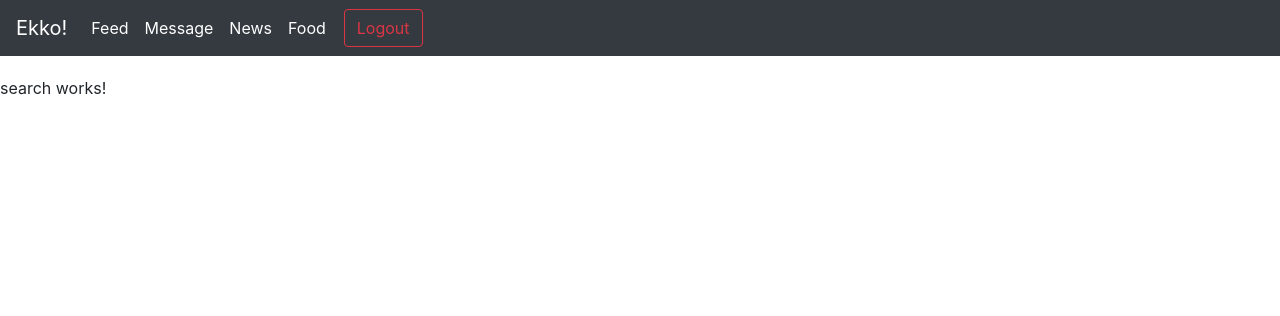
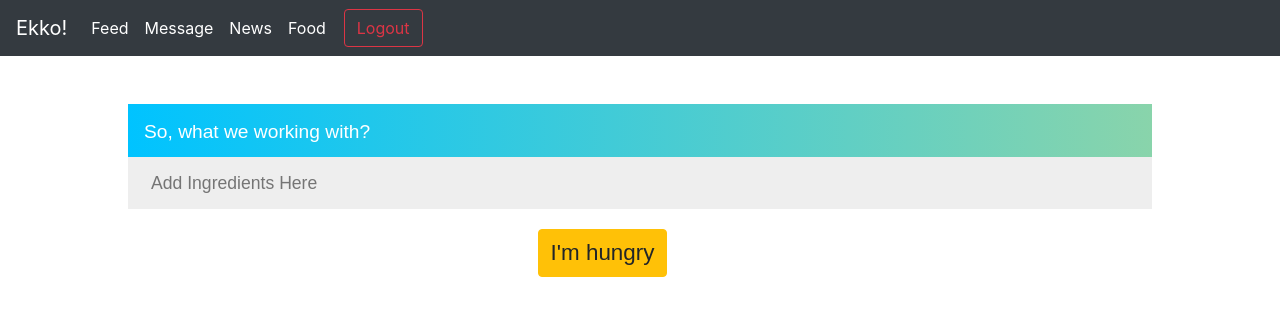
Before and after one commit to Jae-Hwang/project2Ekko, an Angular app in the folder ProjectEkkoUI/: page /food in a window 1280 px wide. Shown: the top 316 px of the page. Built offline with nearby package versions, Linux system fonts and the light colour scheme.

Commit message:
last commit

```diff
--- a/ProjectEkkoUI/src/app/food/search/search.component.css
+++ b/ProjectEkkoUI/src/app/food/search/search.component.css
@@ -0,0 +1,118 @@
+body{
+    font-family: 'PT Sans', sans-serif;
+    box-sizing: border-box;
+    opacity: 1;
+}
+
+#header{
+    background-color: white;
+    border-right: 1px solid white;
+    color: #02afe4;
+    font-size:25px;
+    opacity: .9;
+    font-family: 'Medula One', cursive;
+    z-index: 10;
+}
+#logo{
+    font-size:30px;
+    color:#02afe4;
+}
+.nav-item{
+    font-size:25px;
+    color:rgb(65, 64, 64);
+}
+
+#mainField{
+    position: relative;
+    width: 80%;
+    /* top: 90px; */
+    left: 10%;
+    /* margin-left: -200px; */
+}
+#footer{
+    height: 60px;
+    line-height: 60px;
+    width: 100%;
+    position: absolute;
+    bottom: 0px;
+    background-color: #00a8db;
+    opacity: .9;
+    text-align: center;
+}
+#submitButton{
+    font-family: 'Abel', sans-serif;
+    font-size:1.4rem;
+    font-weight: normal;
+    margin-top: 20px;
+    margin-left: 40%;
+
+}
+h1{
+    font-family: 'Abel', sans-serif;
+    font-size:1.2rem;
+    font-weight: normal;
+    background-image: linear-gradient(to right, #00c3ff, #89d4ab);
+    /* background-color: #89d4ab; */
+    height:53px;
+}
+li{
+    font-family: 'Abel', sans-serif;
+    background-color: #fff;
+    font-size:1.2rem;
+    height: 45px;
+    line-height: 45px;
+    color:#666
+}
+li:nth-child(2n){
+    background-color: #eee;
+}
+li:hover .trash {
+    width:45px;
+    opacity:1;
+}
+.main{
+    /* margin: auto auto; */
+    justify-content: center;
+    width:500px;
+}
+input{
+    font-family: 'Abel', sans-serif;
+    border: 3px solid rgba(0,0,0,0);
+    font-size:1.1rem;
+    background-color: #eee;
+    width:100%;
+    padding: 10px 10px 10px 20px;
+    color:#666 /* #faaca8; */
+}
+input:focus{
+    outline: none;
+    background-color: #fff;
+    border: 3px solid #c6f2ff;
+}
+.completed{
+    color:gray;
+    text-decoration: line-through;
+}
+.cont{
+    box-shadow: 0 0 3px rgba(0,0,0,0.1);
+}
+.trash{
+    background-color:#e74c3c;
+    height:45px;
+    margin-right:20px;
+    width:0;
+    text-align: center;
+    color:white;
+    display: inline-block;
+    transition: 0.3s linear;
+    opacity:0;
+}
+.hide{
+    display: none;
+}
+
+.thumbnail{
+    border:none !important;
+    background: transparent !important;
+    box-shadow:none !important;
+ }
--- a/ProjectEkkoUI/src/app/food/search/search.component.html
+++ b/ProjectEkkoUI/src/app/food/search/search.component.html
@@ -1 +1,19 @@
-<p>search works!</p>
+<div id='mainField' class='main mt-5'>
+    <h1 class='text-white m-0 p-3 '>  So, what we working with?
+        <i class="fas fa-shopping-basket mr-2"></i>
+        <!-- <i class="fas fa-wine-glass-alt"></i> -->
+        <span class='plus'>
+            <i class="fas fa-plus float-right"></i>
+        </span>
+    </h1>
+    <input id='mainInput' type="text" placeholder="Add Ingredients Here">
+    <ul id='mainUl' class='list-group list-unstyled m-0 p-0'>
+        <!-- <li class='list-item'>
+            <span class='trash'>
+                <i class="fas fa-trash-alt"></i>
+            </span>
+            Brocolli
+        </li> -->
+    </ul>
+    <button id='submitButton' type="button" class="btn btn-warning">I'm hungry</button>
+</div>
--- a/ProjectEkkoUI/src/app/news/news.service.ts
+++ b/ProjectEkkoUI/src/app/news/news.service.ts
@@ -9,7 +9,8 @@ import { News } from './news.model';
 })
 export class NewsService {
 
-  private newsApiKey = `https://newsapi.org/v2/top-headlines?country=us&apiKey=ebf4bd89e8cc4bde97eacbaf2b8662bf`;
+  // private newsApiKey = `https://newsapi.org/v2/top-headlines?country=us&apiKey=ebf4bd89e8cc4bde97eacbaf2b8662bf`;
+  private newsApiKey = '';
 
   constructor( private httpClient:HttpClient) { }
 
```
